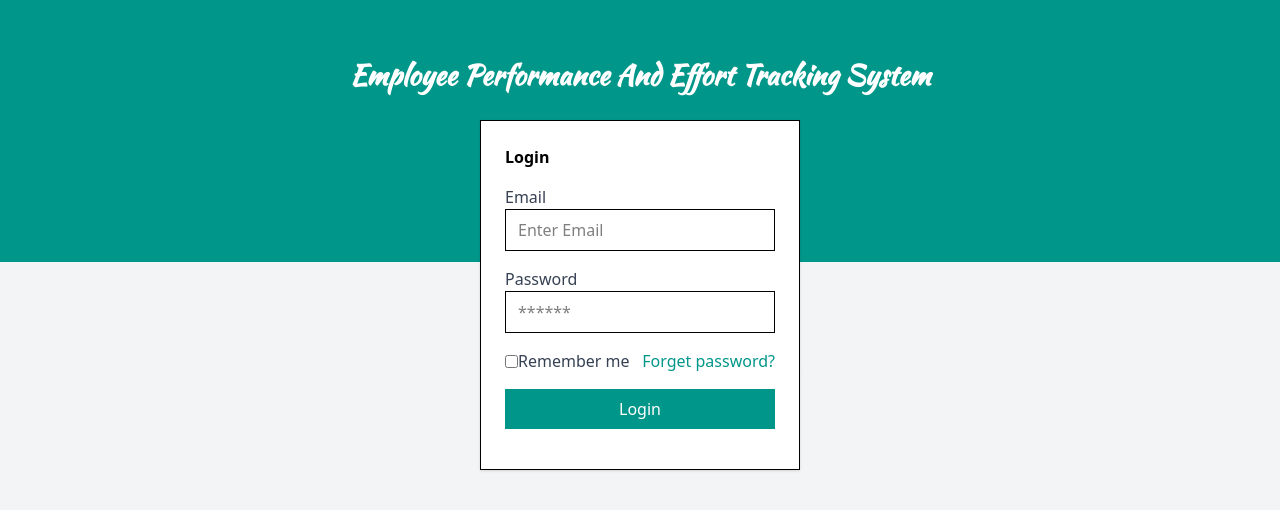
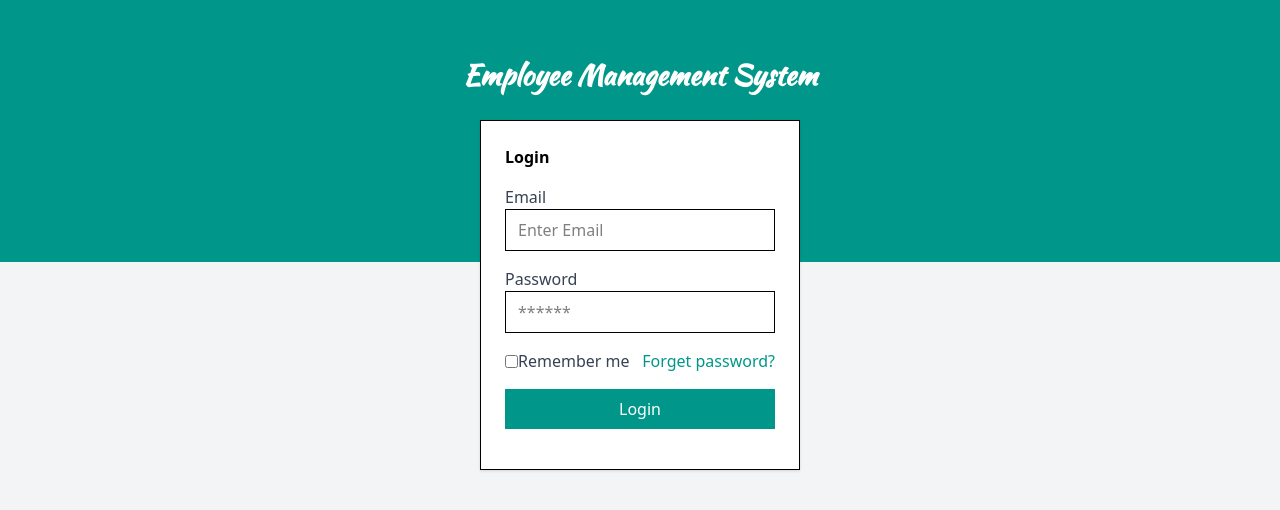
Before and after one commit to Mayank0608/employee-frontend, a React (Vite) app: page /login in a window 1280 px wide. Shown: the part 138-648 px from the top of the page. Built offline with nearby package versions, Linux system fonts and the light colour scheme.

Commit message:
name changes

```diff
--- a/src/pages/Login.jsx
+++ b/src/pages/Login.jsx
@@ -46,7 +46,7 @@ const Login = () => {
         bg-gradient-to-b from-teal-600 from-50% to-gray-100 to-50% space-y-6"
         >
             <h2 style={{ fontFamily: "'Kaushan Script', cursive", fontSize: '28px', fontWeight: 'bold', color: 'white' }}>
-                Employee Performance And Effort Tracking System
+                Employee Management System
             </h2>
 
 
```
